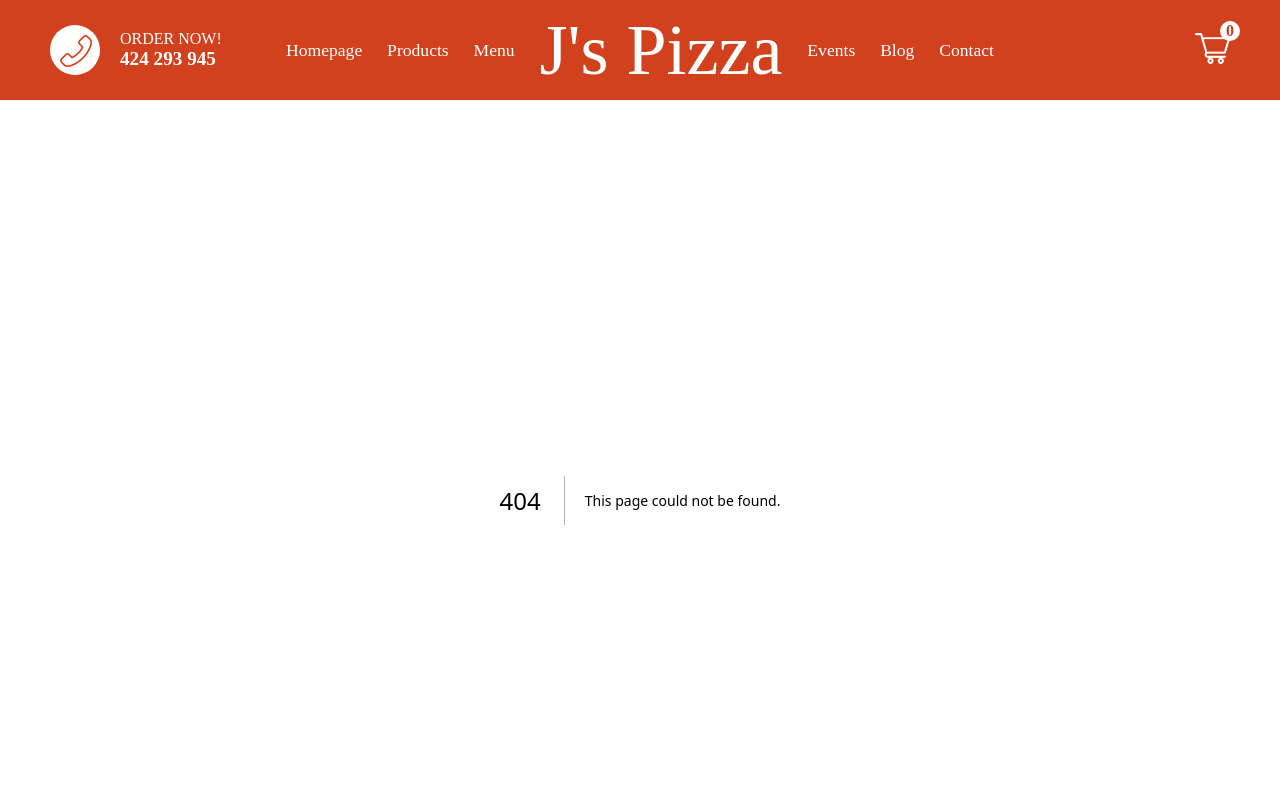
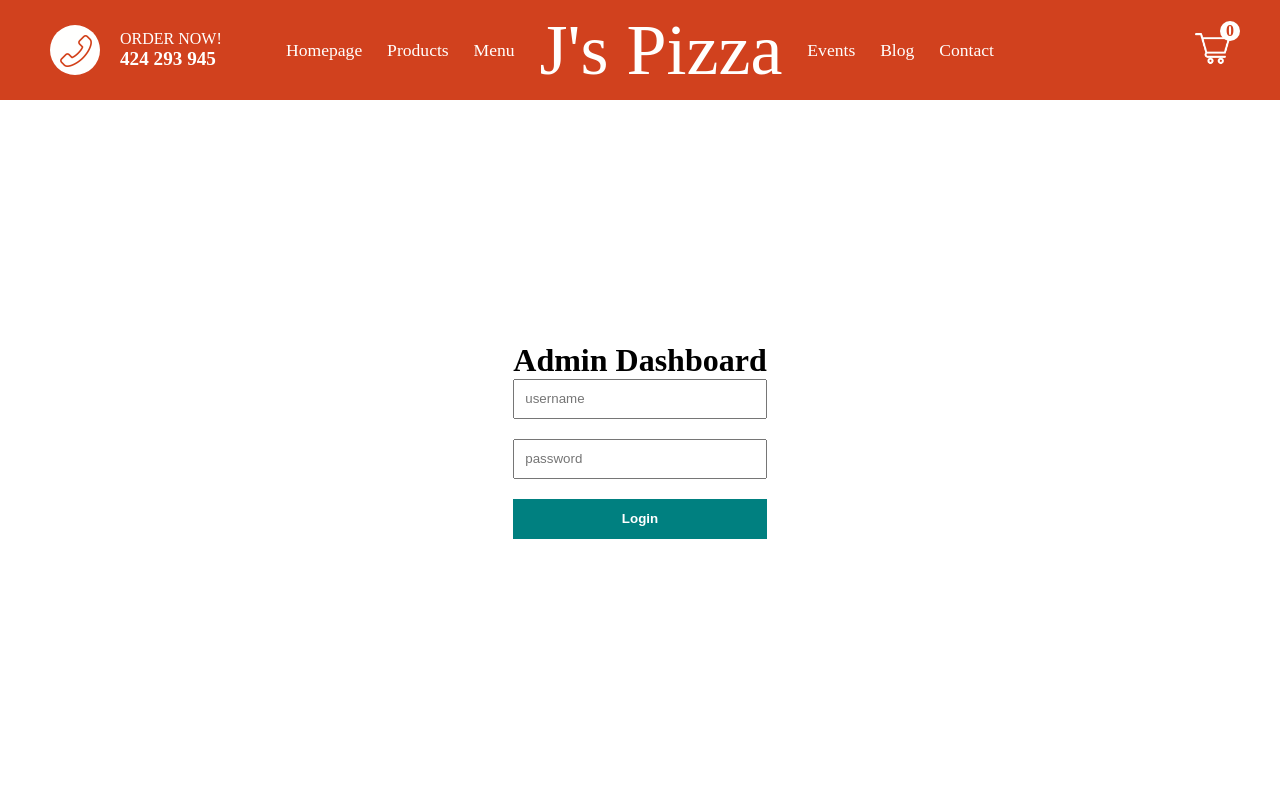
Before and after one commit to awesomedev08/Food-Ordering-Nextjs, a Next.js app: page /admin/login in a window 1280 px wide. Before the commit this address had no page. Shown: the top 798 px of the page. Built offline with nearby package versions, Linux system fonts and the light colour scheme.

Commit message:
Feat: added cookie and admin login

```diff
--- /dev/null
+++ b/pages/admin/login.js
@@ -0,0 +1,52 @@
+import axios from "axios";
+import { useRouter } from "next/router";
+import { useState } from "react";
+
+//Import UI
+import styles from "../../styles/Login.module.css";
+
+const Login = () => {
+  const [username, setUsername] = useState(null);
+  const [password, setPassword] = useState(null);
+  const [error, setError] = useState(false);
+  const router = useRouter();
+
+  const handleClick = async () => {
+    try {
+      await axios.post("http://localhost:3000/api/login", {
+        username,
+        password,
+      });
+      router.push("/admin");
+    } catch (error) {
+      console.log(error);
+      setError(true);
+    }
+  };
+
+  return (
+    <div className={styles.container}>
+      <div className={styles.wrapper}>
+        <h1>Admin Dashboard</h1>
+        <input
+          type="text"
+          placeholder="username"
+          className={styles.input}
+          onChange={(e) => setUsername(e.target.value)}
+        />
+        <input
+          type="password"
+          placeholder="password"
+          className={styles.input}
+          onChange={(e) => setPassword(e.target.value)}
+        />
+        <button className={styles.button} onClick={handleClick}>
+          Login
+        </button>
+        {error && <span className={styles.error}>Wrong Credentials!</span>}
+      </div>
+    </div>
+  );
+};
+
+export default Login;
--- a/pages/api/login.js
+++ b/pages/api/login.js
@@ -4,10 +4,10 @@
   if (req.method === "POST") {
     const { username, password } = req.body;
     if (
-      username === process.env.USERNAME &&
-      password === process.env.PASSWORD
+      username === process.env.ADMIN_USERNAME &&
+      password === process.env.ADMIN_PASSWORD
     ) {
-      res.setHeaders(
+      res.setHeader(
         "Set-Cookie",
         cookie.serialize("token", process.env.TOKEN, {
           maxAge: 60 * 60,
--- /dev/null
+++ b/styles/Login.module.css
@@ -0,0 +1,32 @@
+.container{
+  height: calc(100vh - 100px);
+  display: flex;
+  align-items: center;
+  justify-content: center;
+}
+
+.wrapper{
+  display: flex;
+  flex-direction: column;
+}
+
+.input{
+  height: 40px;
+  margin-bottom: 20px;
+  padding: 0 10px;
+}
+
+.button{
+  height: 40px;
+  margin-bottom: 20px;
+  border: none;
+  background-color: teal;
+  color: white;
+  font-weight: 600;
+  cursor: pointer;
+}
+
+.error{
+  font-size: 0.9rem;
+  color: red;
+}
```
Also changed, not shown: pages/admin/index.js (+12 -1 lines), pages/index.js (+11 -2 lines), pages/login.js (deleted, +0 -7 lines), 1 other file (tests, documents, lock files or other folders).
